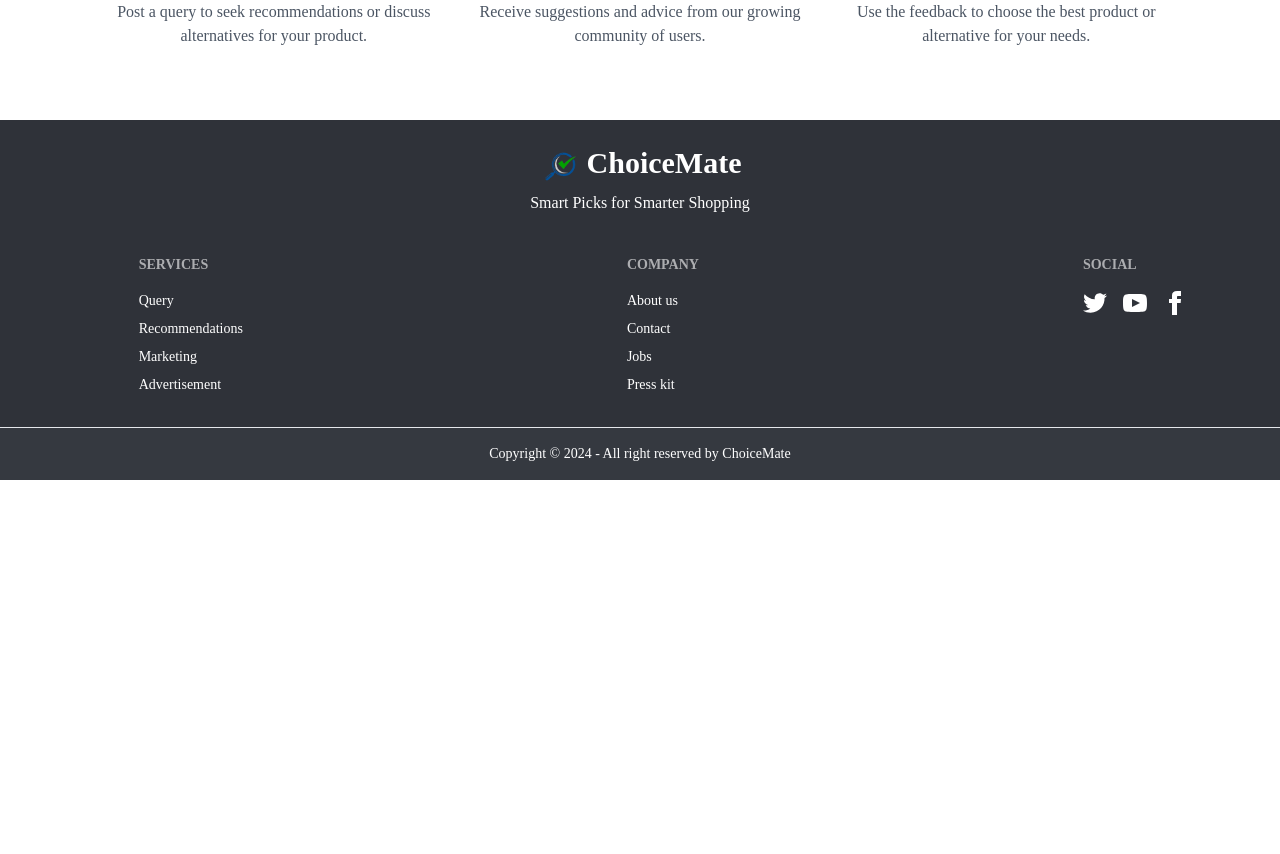
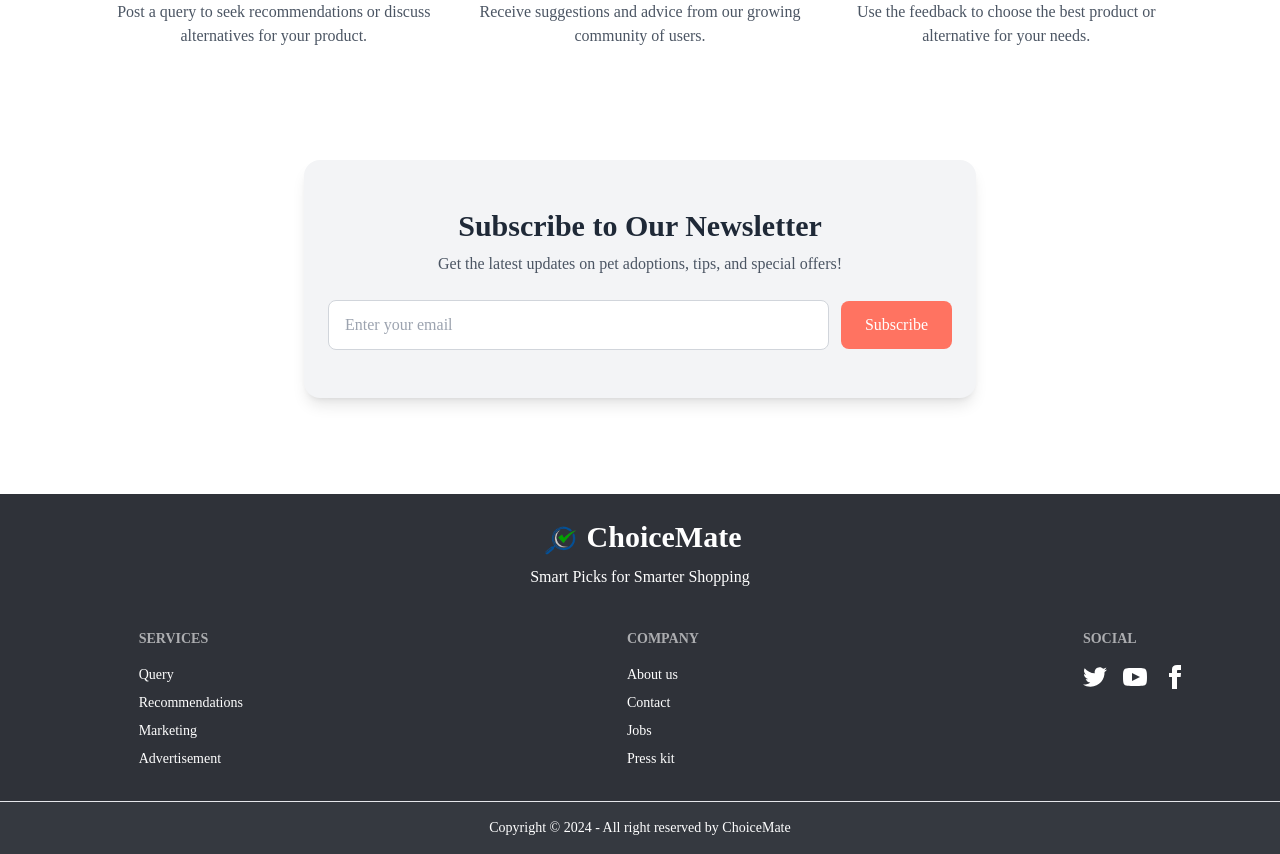
Before and after one commit to riyadhossain565/ChoiceMate-client, a React (Vite) app: page / in a window 1280 px wide. Shown: the part 1680-2534 px from the top of the page. Before the commit the page ends 2160 px from the top, so only its background shows below. Built offline with nearby package versions, Linux system fonts and the light colour scheme; no server answers.

Commit message:
added newsletter section

```diff
--- a/src/Pages/Home.jsx
+++ b/src/Pages/Home.jsx
@@ -3,6 +3,7 @@
 import RecentQueries from '../components/RecentQueries';
 import Discover from '../components/Discover';
 import HowItworks from '../components/HowItworks';
+import NewsLetter from '../components/NewsLetter';
 
 const Home = () => {
     return (
@@ -11,6 +12,7 @@
             <RecentQueries />
             <Discover />
             <HowItworks />
+            <NewsLetter />
         </div>
     );
 };
--- /dev/null
+++ b/src/components/NewsLetter.jsx
@@ -0,0 +1,52 @@
+import React, { useContext, useEffect, useState } from "react";
+import { AuthContext } from "../Provider/AuthProvider";
+import axios from "axios";
+// Import Swiper React components
+import { Swiper, SwiperSlide } from "swiper/react";
+// Import Swiper styles
+import "swiper/css";
+import "swiper/css/navigation";
+// import required modules
+import { Navigation } from "swiper/modules";
+import { FaQuoteLeft } from "react-icons/fa";
+
+const NewsLetter = () => {
+  const { user } = useContext(AuthContext);
+  const [recommendations, setRecommendations] = useState([]);
+
+  useEffect(() => {
+    fetchAllRecommendation();
+  }, [user]);
+
+  const fetchAllRecommendation = async () => {
+    const { data } = await axios.get(
+      `https://choice-mate-server.vercel.app/recommendations/${user?.email}?queryCreator=true`,
+      { withCredentials: true }
+    );
+    setRecommendations(data);
+    console.log(data);
+  };
+  return (
+    <section className="w-10/12 mx-auto pt-10 pb-24">
+
+      <div className="bg-gray-100 py-12 px-6 text-center rounded-2xl shadow-lg max-w-2xl mx-auto">
+      <h2 className="text-3xl font-semibold text-gray-800">Subscribe to Our Newsletter</h2>
+      <p className="text-gray-600 mt-2">
+        Get the latest updates on pet adoptions, tips, and special offers!
+      </p>
+      <div className="mt-6 flex flex-col sm:flex-row items-center gap-3">
+        <input
+          type="email"
+          placeholder="Enter your email"
+          className="w-full sm:w-auto flex-1 px-4 py-3 rounded-lg border border-gray-300 focus:outline-[#ff7361]"
+        />
+        <button className="bg-[#ff7361] text-white px-6 py-3 rounded-lg hover:bg-[#2f3239]">
+          Subscribe
+        </button>
+      </div>
+    </div>
+    </section>
+  );
+};
+
+export default NewsLetter;
```
